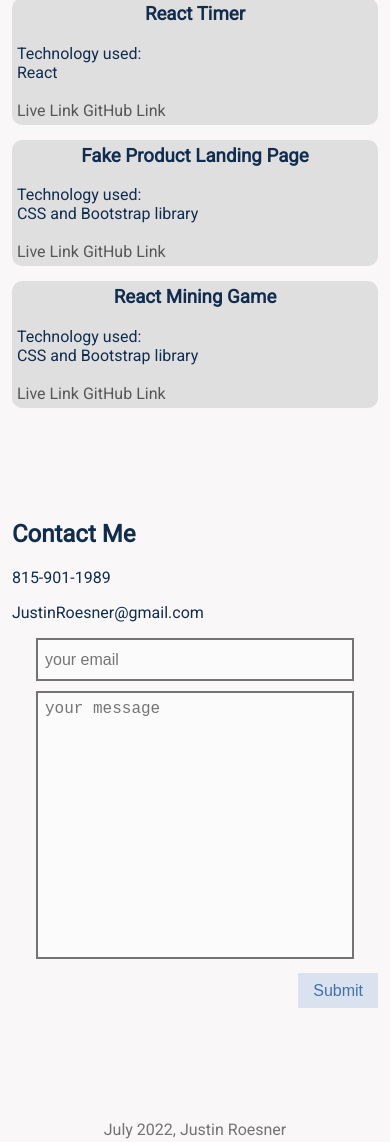
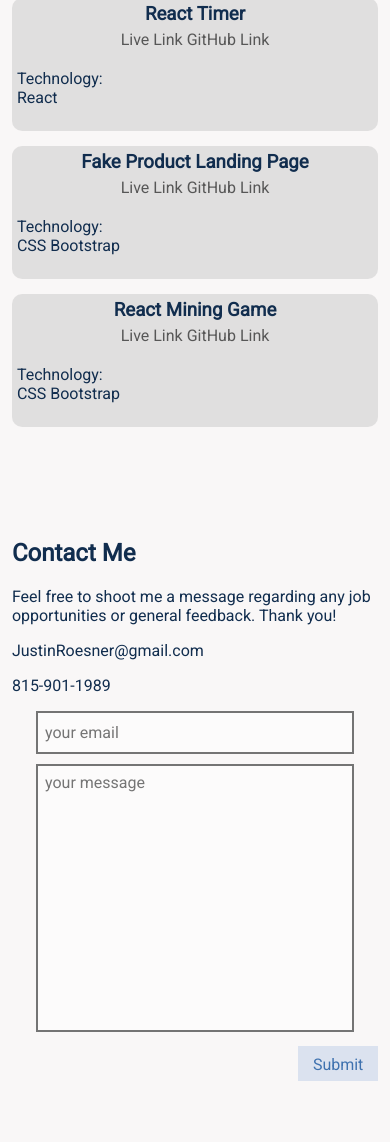
Before and after one commit to JustinRoesner/personal-site, a plain HTML site: page index.html in a window 390 px wide. Shown: the part 1118-2260 px from the top of the page. Drawn offline with Linux system fonts and the light colour scheme.

Commit message:
changed style of projects

```diff
--- a/index.html
+++ b/index.html
@@ -50,7 +50,7 @@
 
     <!-- skills -->
     <section>
-      <h2>Skills</h2>
+      <h2 class="skill-section-header">Skills</h2>
       <div class="skill-box">
         <img src="./images/skill-js.webp" alt="JavaScript logo" class="skill" id="first-skill" />
         <img src="./images/skill-html.png" alt="HTML logo" class="skill" />
@@ -76,43 +76,44 @@
       <!-- project 1 -->
       <div class="project">
         <h3 class="project-name">React Timer</h3>
-        <div>Technology used: </div>
-        <div>React</div>
-        </br>
-        <div>
+        <div class="project-links">
           <a href="http://eqtimer.hugesalt.com/" target="_blank">Live Link</a>
           <a href="https://github.com/JustinRoesner/eq_timer/tree/master/eq_timer" target="_blank">GitHub Link</a>
         </div>
+        <div>Technology:</div>
+        <div>React</div>
+        </br>
       </div>
       <!-- project 2 -->
       <div class="project">
         <h3 class="project-name">Fake Product Landing Page</h3>
-        <div>Technology used: </div>
-        <div>CSS and Bootstrap library</div>
-        </br>
-        <div>
+        <div class="project-links">
           <a href="https://justinroesner.github.io/fake-product-site/" target="_blank">Live Link</a>
           <a href="https://github.com/JustinRoesner/fake-product-site" target="_blank">GitHub Link</a>
         </div>
+        <div>Technology:</div>
+        <div>CSS Bootstrap</div>
+        </br>
       </div>
       <!-- project 3 -->
       <div class="project">
         <h3 class="project-name">React Mining Game</h3>
-        <div>Technology used: </div>
-        <div>CSS and Bootstrap library</div>
-        </br>
-        <div>
+        <div class="project-links">
           <a href="https://justinroesner.github.io/fake-product-site/" target="_blank">Live Link</a>
           <a href="https://github.com/JustinRoesner/fake-product-site" target="_blank">GitHub Link</a>
         </div>
+        <div>Technology:</div>
+        <div>CSS Bootstrap</div>
+        </br>
       </div>
     </section>
 
     <!-- contact me  -->
     <section class="section-contact-me">
       <h2 id="contact">Contact Me</h2>
+      <p>Feel free to shoot me a message regarding any job opportunities or general feedback. Thank you!</p>
+      <p>JustinRoesner@gmail.com</p>
       <p>815-901-1989</p>
-      <p>JustinRoesner@gmail.com</p>
       <form
         action="https://formspree.io/f/mbjwvzpb"
         method="POST">
--- a/styles/style.css
+++ b/styles/style.css
@@ -1,3 +1,7 @@
+html {
+  scroll-behavior: smooth;
+}
+
 body {
   background-color: #f9f7f7;
   padding: 10% 30% 5% 30%;
@@ -92,6 +96,16 @@ form {
 .project-name {
   text-align: center;
   margin-top: 0;
+  margin-bottom: 5px;
+}
+
+.project-links {
+  text-align: center;
+  margin-bottom: 20px;
+}
+
+.project-links ~ a {
+  margin-top: 1000px;
 }
 
 input {
@@ -113,6 +127,7 @@ textarea {
   padding: 7px 7px 7px 7px;
   border: 2px solid #747474;
   font-size: 1rem;
+  font-family: "Roboto", sans-serif;
 }
 
 input:focus,
@@ -128,7 +143,7 @@ textarea:focus {
 /* footer */
 .footer {
   text-align: center;
-  font-size: 1.25rem;
+  font-size: 15px;
   margin-top: 20%;
   color: #747474;
 }
@@ -181,14 +196,11 @@ a:hover {
 
   input {
     width: 300px;
+    font-family: "Roboto", sans-serif;
   }
 
   textarea {
     width: 300px;
-  }
-
-  .footer {
-    font-size: 1rem;
   }
 }
 
```
